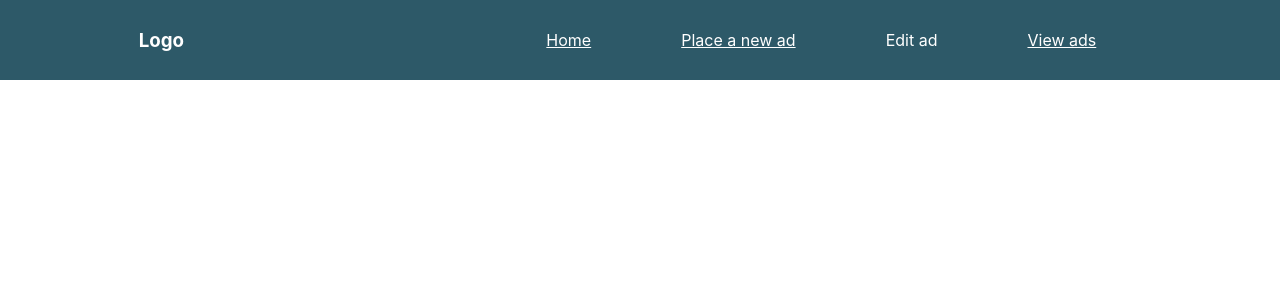
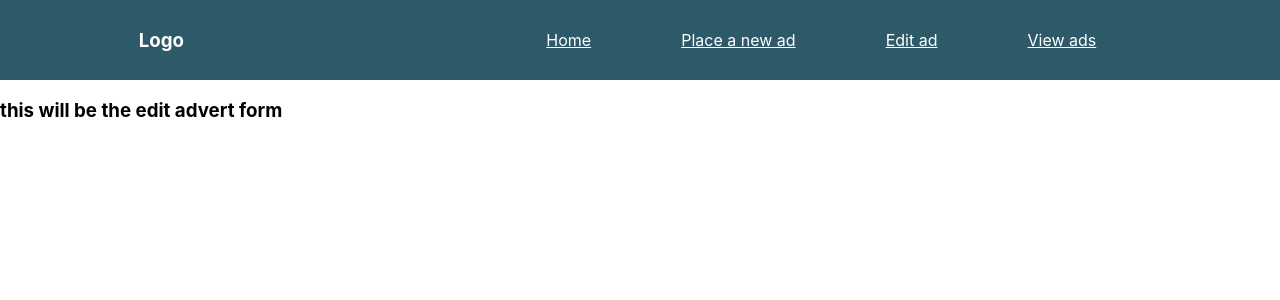
Before and after one commit to neilmcdonagh1985/advert_app_java_spring_hibernate, a React (Create React App) app in the folder client/: page /edit-advert in a window 1280 px wide. Shown: the top 300 px of the page. Built offline with nearby package versions, Linux system fonts and the light colour scheme; no server answers.

Commit message:
EditAdvertFormContainer and EditAdvertForm components added

```diff
--- /dev/null
+++ b/client/src/components/EditAdvertForm.js
@@ -0,0 +1,24 @@
+import React, { Component } from 'react';
+
+class EditAdvertForm extends Component {
+    constructor(props) {
+        super(props);
+        this.state = {
+            data: []
+        }
+        //binds in here
+    }
+    //methods in here
+    render() {
+        return (
+            <form className="edit-advert-form">
+                <div>
+                    <h3>this will be the edit advert form</h3>
+                </div>
+
+            </form>
+        )
+    }
+}
+
+export default EditAdvertForm;
--- a/client/src/components/NavBar.js
+++ b/client/src/components/NavBar.js
@@ -17,7 +17,9 @@ function NavBar() {
                 <Link style={navBarStyle} to='/new-advert'>
                 <li>Place a new ad</li>
                 </Link>
+                <Link style={navBarStyle} to='/edit-advert'>
                 <li>Edit ad</li>
+                </Link>
                 <Link style={navBarStyle} to='/adverts'>
                 <li>View ads</li>
                 </Link>
--- /dev/null
+++ b/client/src/containers/EditAdvertFormContainer.js
@@ -0,0 +1,26 @@
+import React, { Component } from 'react';
+import EditAdvertForm from '../components/EditAdvertForm'
+
+
+class EditAdvertFormContainer extends Component {
+    constructor(props) {
+        super(props);
+        this.state = {
+            data: []
+        }
+        // binds in here
+    }
+    //methods in here
+
+    render() {
+        return (
+            <div className="edit-advert-form-container">
+                <EditAdvertForm />
+
+            </div>
+        )
+    }
+
+}
+
+export default EditAdvertFormContainer;
--- a/client/src/containers/Main.js
+++ b/client/src/containers/Main.js
@@ -1,7 +1,8 @@
 import React, { Component, Fragment } from 'react';
 import FilteredAdvertListContainer from './FilteredAdvertListContainer';
 import NewAdvertFormContainer from './NewAdvertFormContainer';
-import { BrowserRouter as Router, Route, Switch} from 'react-router-dom';
+import EditAdvertFormContainer from './EditAdvertFormContainer';
+import { BrowserRouter as Router, Route, Switch } from 'react-router-dom';
 import NavBar from '../components/NavBar';
 import '../style/style.css'
 
@@ -23,17 +24,18 @@ class Main extends Component {
     fetchAllAdverts() {
         fetch('http://localhost:8080/adverts')
             .then(response => response.json())
-        .then(jsonData => this.setState({ data: jsonData['_embedded'].adverts}));
+            .then(jsonData => this.setState({ data: jsonData['_embedded'].adverts }));
     }
 
     render() {
-        return(
+        return (
             <Router>
                 <Fragment>
                     <NavBar />
                     <Switch>
                         <Route path="/" exact component={Home}></Route>
                         <Route path="/new-advert" component={NewAdvertFormContainer}></Route>
+                        <Route path="/edit-advert" component={EditAdvertFormContainer}></Route>
                         <Route path="/adverts" component={FilteredAdvertListContainer}></Route>
                     </Switch>
                 </Fragment>
--- a/client/src/containers/NewAdvertFormContainer.js
+++ b/client/src/containers/NewAdvertFormContainer.js
@@ -16,8 +16,8 @@ class NewAdvertFormContainer extends Component {
     render() {
         return (
             <div className="new-advert-form-container">
-            <NewAdvertForm />
-        </div>
+                <NewAdvertForm />
+            </div>
 
         )
 
```
Lines whose indentation alone changed are shown as unchanged.
